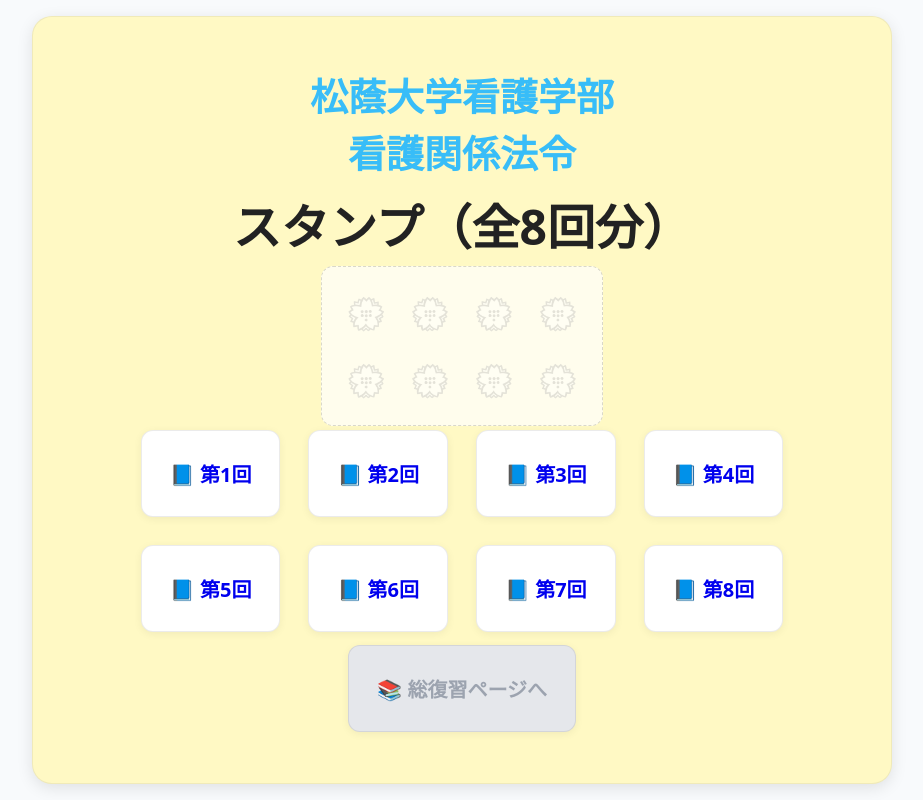
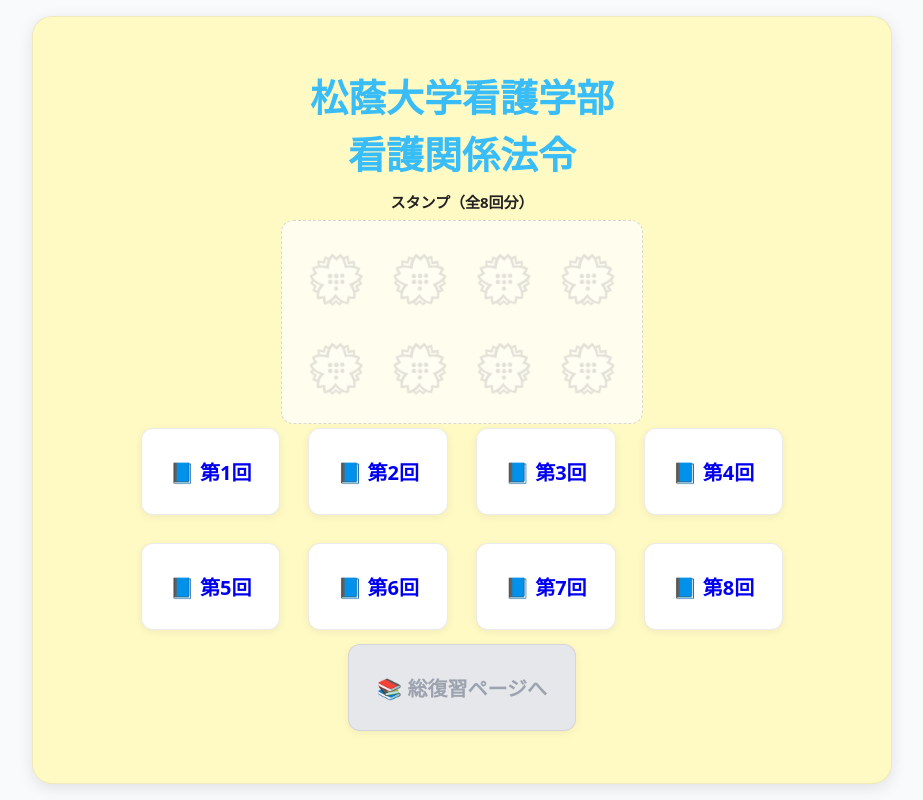
Before and after one commit to SHOIN-CHCN/nursing-law-app, a plain HTML site: page index.html in a window 1280 px wide. Shown: the whole page, without its empty margins (178-1101 px from the left). Drawn offline with Linux system fonts and the light colour scheme.

Commit message:
Update index.html

```diff
--- a/index.html
+++ b/index.html
@@ -28,11 +28,11 @@
       color:var(--title-color);line-height:1.5}
     .title span{display:block}
 
-    .stamp-note{font-weight:700;margin:4px 0 4px;font-size:clamp(32px,10vw,48px);text-align:center}
+    .stamp-note{font-weight:700;margin:4px 0 4px;font-size:clamp(13px,3.2vw,15px);text-align:center}
     .stamp-grid{display:grid;grid-template-columns:repeat(4,1fr);gap:clamp(14px,4vw,24px);
       background:rgba(255,255,255,.7);border:1px dashed rgba(0,0,0,.15);border-radius:12px;
       padding:clamp(16px,4vw,24px)}
-    .stamp{font-size:clamp(20px,6vw,32px);text-align:center;filter:grayscale(1) opacity(.35);transition:.2s}
+    .stamp{font-size:clamp(32px,10vw,48px);text-align:center;filter:grayscale(1) opacity(.35);transition:.2s}
     .stamp.active{filter:none;transform:scale(1.05)}
 
     .lesson-buttons{display:grid;grid-template-columns:repeat(2,1fr);gap:clamp(16px,5vw,28px)}
```
